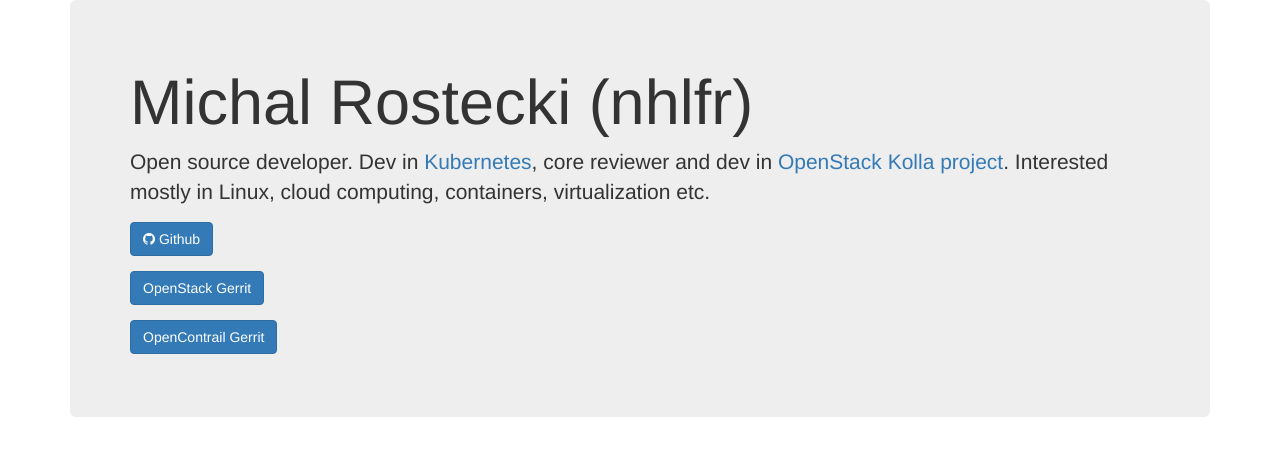
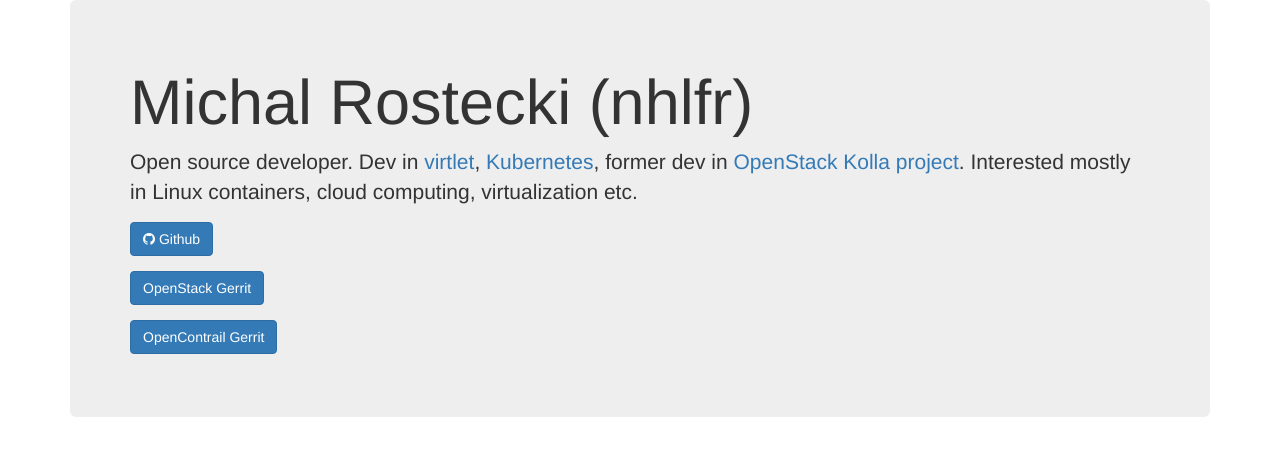
Before and after one commit to nhlfr/nhlfr.github.io, a Jekyll site: the page index.html, which Jekyll copies as it is, in a window 1280 px wide. Shown: the top 456 px of the page. Built offline with Jekyll 4.4.1, drawn with Linux system fonts in a browser that asks for light colours; nearby versions of some CDN libraries; comment, search, counter and statistics services are not loaded; a style sheet for code colours, icons or effects is not loaded.

Commit message:
Add info about virlet and discontinued participation in kolla

```diff
--- a/index.html
+++ b/index.html
@@ -11,7 +11,7 @@
         <div class="container">
             <div class="jumbotron">
                 <h1>Michal Rostecki (nhlfr)</h1>
-                <p>Open source developer. Dev in <a href="https://github.com/kubernetes/kubernetes">Kubernetes</a>, core reviewer and dev in <a href="https://github.com/openstack/kolla">OpenStack Kolla project</a>. Interested mostly in Linux, cloud computing, containers, virtualization etc.</p>
+                <p>Open source developer. Dev in <a href="https://github.com/Mirantis/virtlet">virtlet</a>, <a href="https://github.com/kubernetes/kubernetes">Kubernetes</a>, former dev in <a href="https://github.com/openstack/kolla">OpenStack Kolla project</a>. Interested mostly in Linux containers, cloud computing, virtualization etc.</p>
                 <p><a class="btn btn-primary btn-social btn-github" href="https://github.com/nhlfr"><span class="fa fa-github"></span> Github</a></p>
                 <p><a class="btn btn-primary" href="https://review.openstack.org/#/q/owner:%22Michal+Rostecki+%253Cmrostecki%2540mirantis.com%253E%22">OpenStack Gerrit</a></p>
                 <p><a class="btn btn-primary" href="https://review.opencontrail.org/#/q/owner:%2522Michal+Rostecki%2522,n,z">OpenContrail Gerrit</a></p>
```
